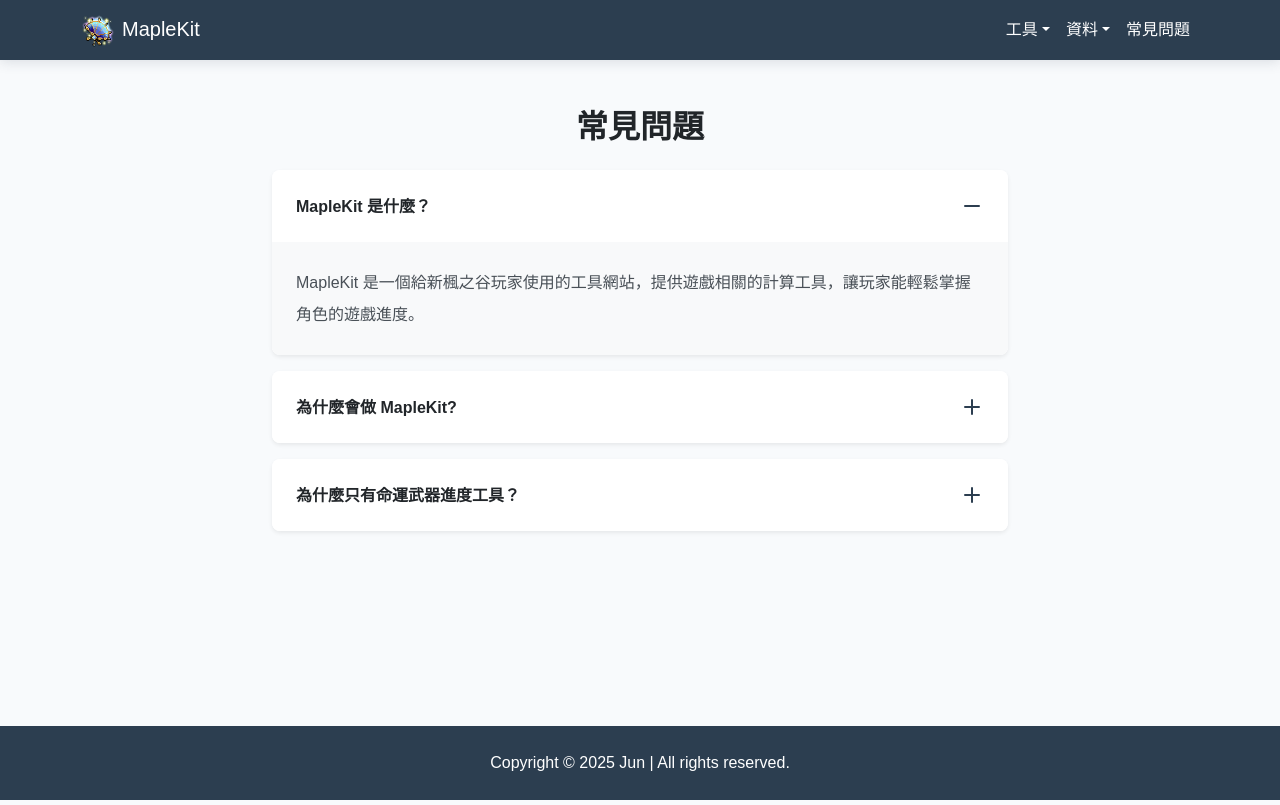
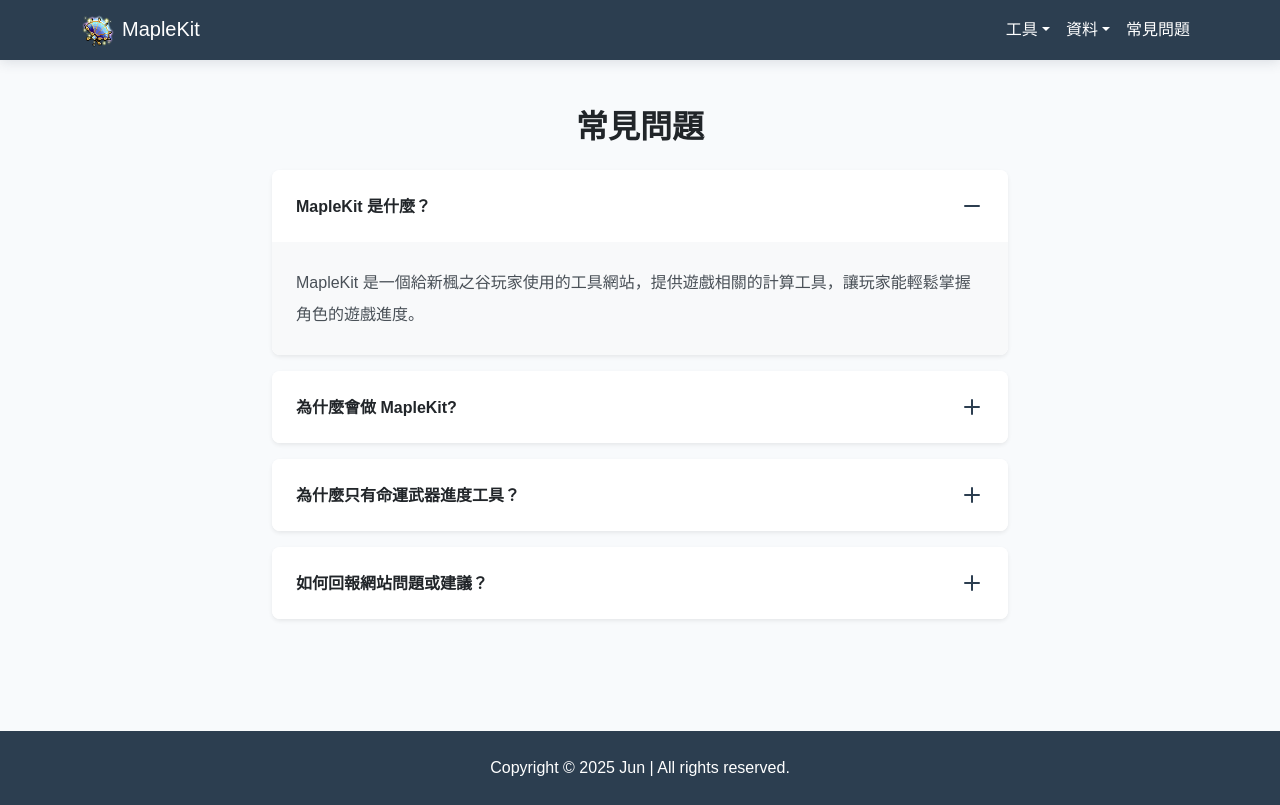
Before and after one commit to jun12079/mapleKit, a React (Vite) app: page /faq in a window 1280 px wide. Built offline with nearby package versions, Linux system fonts and the light colour scheme.

Commit message:
feat: report and suggestion form (#13)
新增回報問題或建議的表單

```diff
--- a/src/pages/FAQ.jsx
+++ b/src/pages/FAQ.jsx
@@ -16,6 +16,25 @@ const faqData = [
     id: "collapse3",
     question: "為什麼只有命運武器進度工具？",
     answer: "最初是為了給台版即將開放的命運武器而製作的，之後有想到什麼功能會再陸續加入。"
+  },
+  {
+    id: "collapse4",
+    question: "如何回報網站問題或建議？",
+    answer: (
+      <span>
+        如果發現網站有任何問題，歡迎透過{' '}
+        <a
+          href="https://forms.gle/TfA1kbPJmsorU9wv6"
+          target="_blank"
+          rel="noopener noreferrer"
+          className="text-primary fw-semibold"
+          style={{ textDecoration: 'underline' }}
+        >
+          回報表單
+        </a>{' '}
+        提供建議。
+      </span>
+    )
   }
 ];
 
@@ -79,7 +98,7 @@ export default function FAQ() {
                     }}
                   >
                     <div className="accordion-body bg-light px-4 py-4 border-top border-light">
-                      <p className="mb-0 text-dark-emphasis lh-lg">{item.answer}</p>
+                      <div className="mb-0 text-dark-emphasis lh-lg">{item.answer}</div>
                     </div>
                   </div>
                 </div>
```
